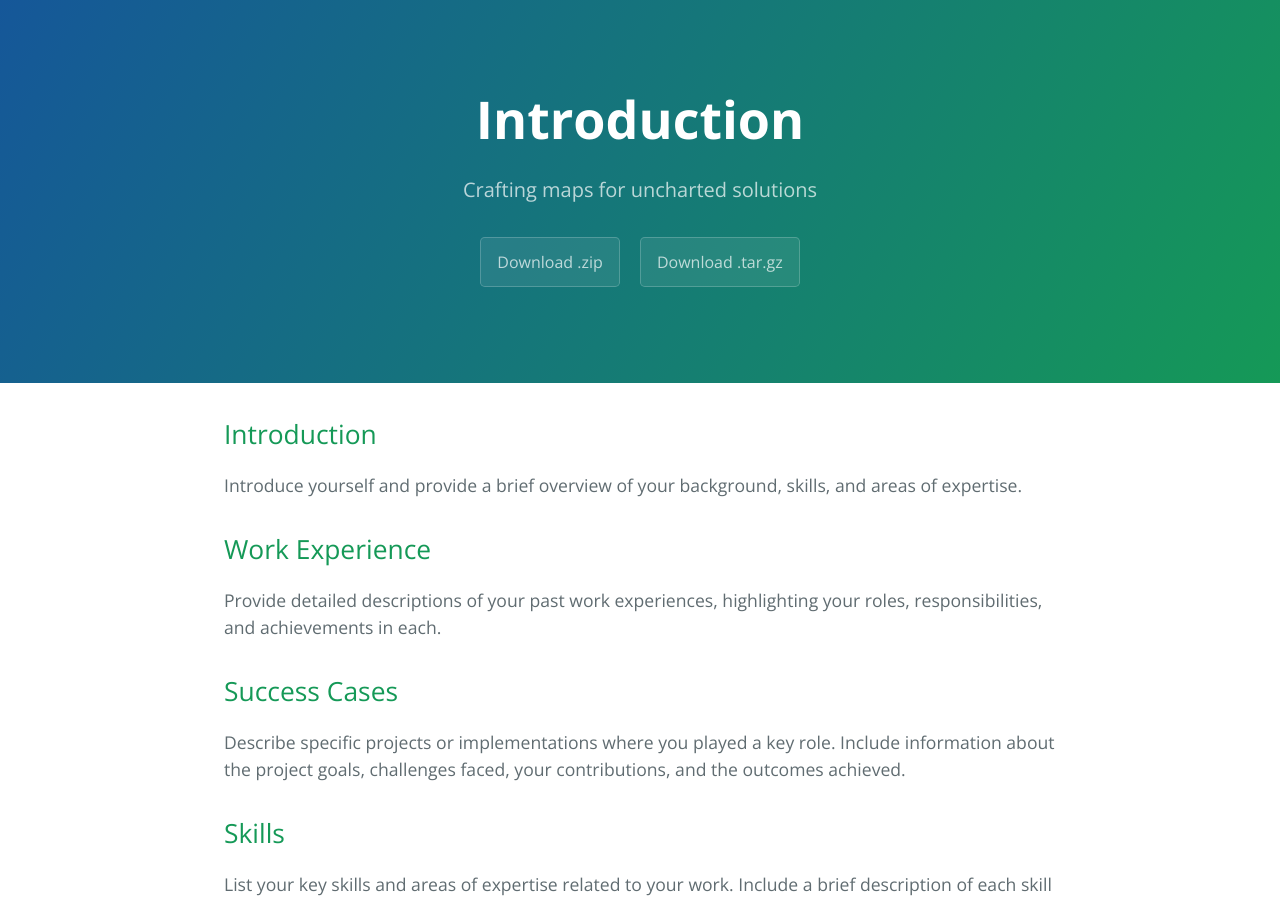
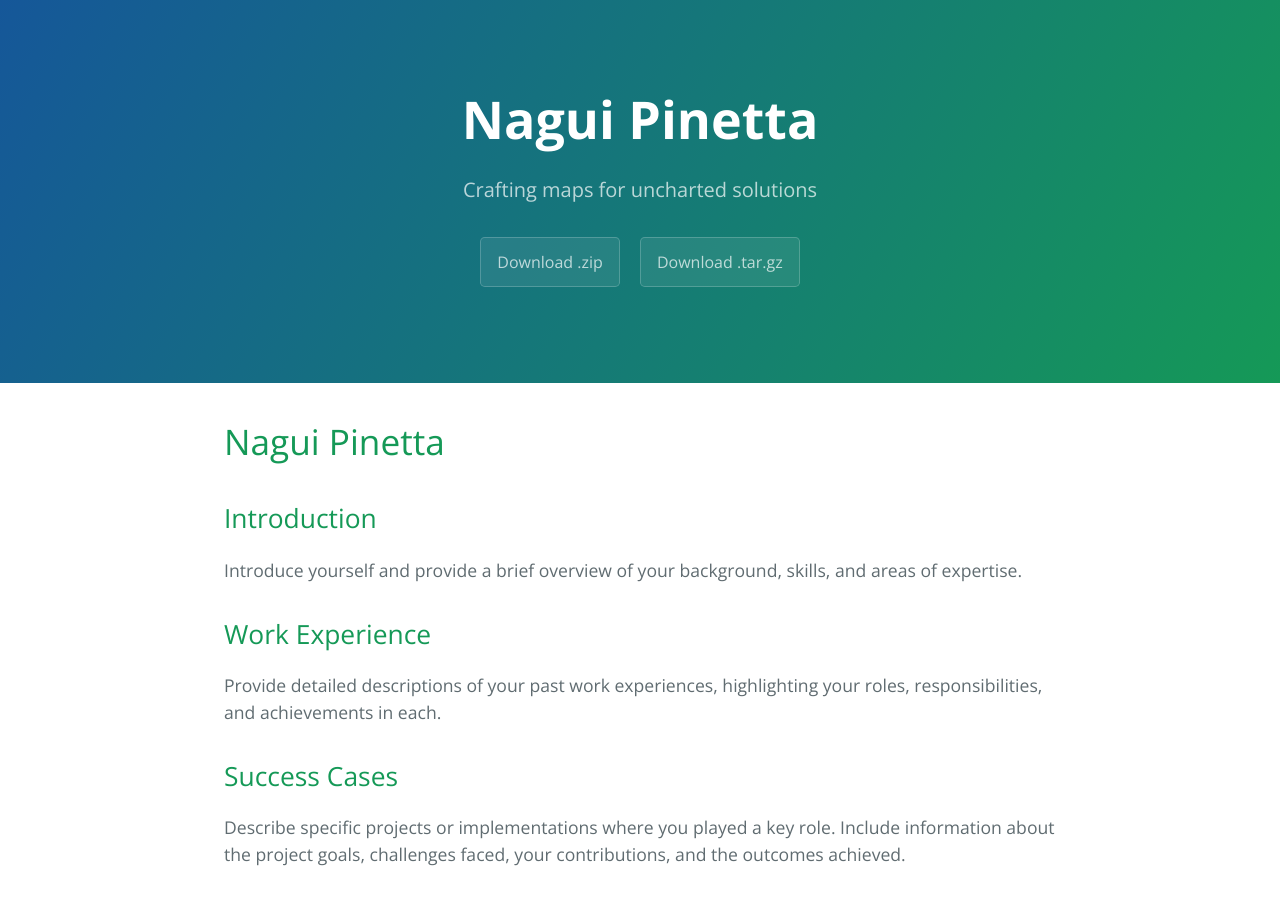
Before and after one commit to BigStepIdiomas/bigstepidiomas.github.io, a Jekyll site: the page built from index.md, in a window 1280 px wide and 900 px high. Built offline with Jekyll 4.4.1, drawn with Linux system fonts in a browser that asks for light colours; our own code applies the rules of GitHub Pages for plain Markdown files.

Commit message:
commit#5=testing markdown changes and index

```diff
--- a/index.md
+++ b/index.md
@@ -1,6 +1,8 @@
 ---
 layout: default
 ---
+
+# Nagui Pinetta
 
 ## Introduction
 Introduce yourself and provide a brief overview of your background, skills, and areas of expertise.
```
